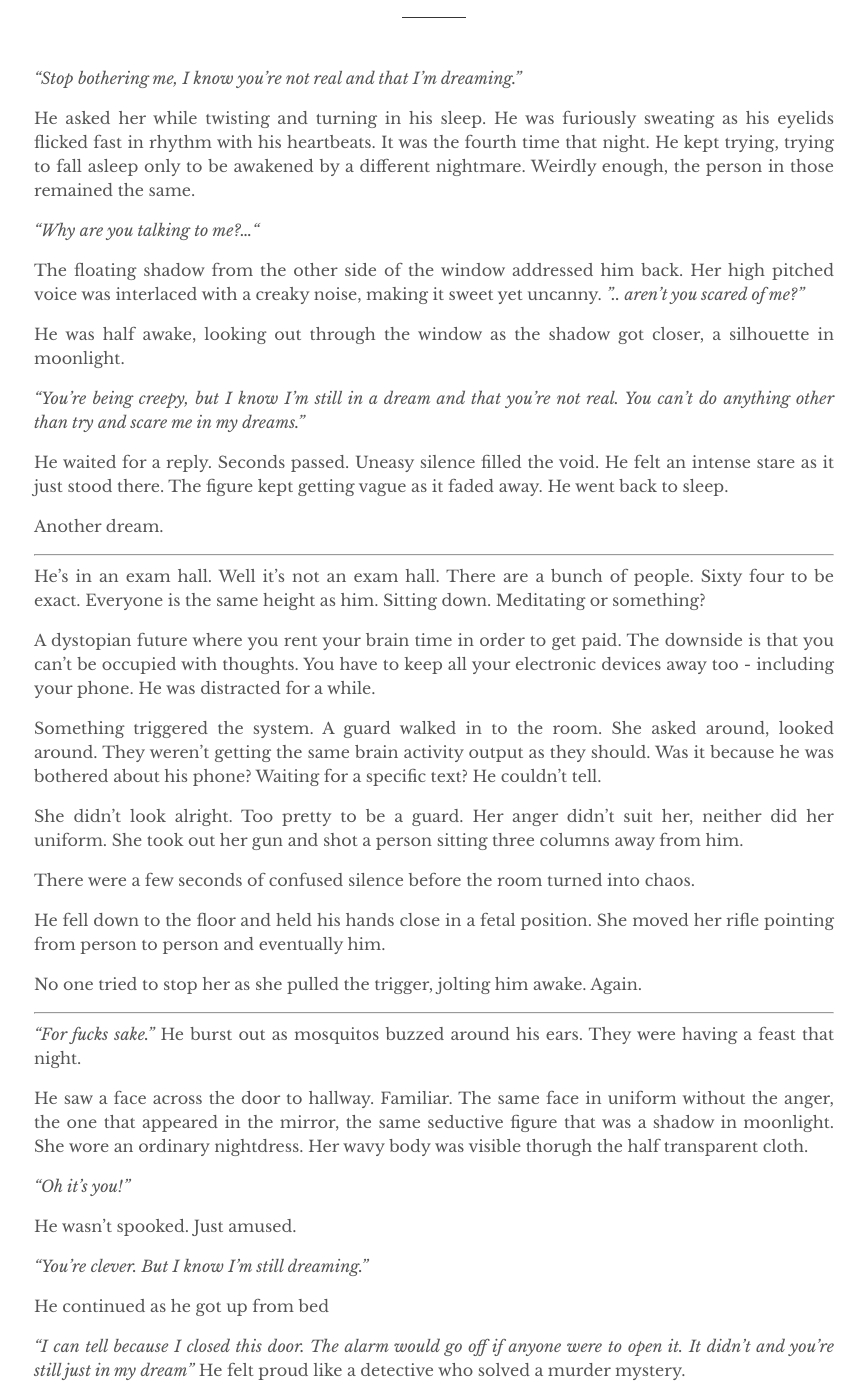
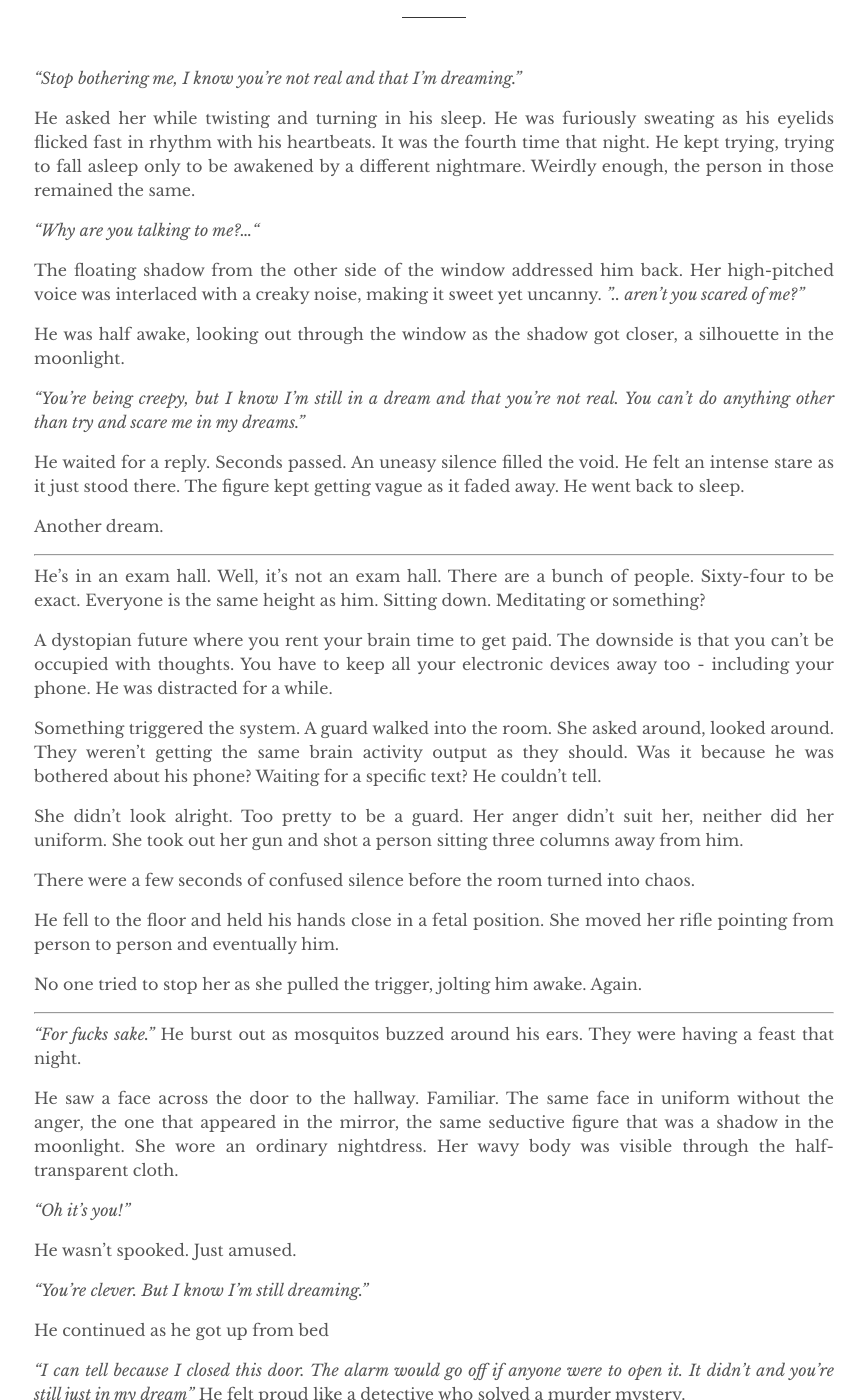
Before and after one commit to irshadshalu/irshadshalu.github.io, a Jekyll site: the page built from _posts/2024-04-16-the-last-dream.md, in a window 1280 px wide and 1400 px high, scrolled down 196 px. Shown: the whole window, without its empty margins (206-1072 px from the left). Built offline with Jekyll 4.4.1, drawn with Linux system fonts in a browser that asks for light colours; comment, search, counter and statistics services are not loaded; some of the changed text lies outside the part shown.

Commit message:
feat: grammar correction

```diff
--- a/_posts/2024-04-16-the-last-dream.md
+++ b/_posts/2024-04-16-the-last-dream.md
@@ -15,30 +15,30 @@ It was the fourth time that night. He kept trying, trying to fall asleep only to
 _"Why are you talking to me?..."_
 
 The floating shadow from the other side of the window addressed him back.
-Her high pitched voice was interlaced with a creaky noise, making it sweet yet uncanny.
+Her high-pitched voice was interlaced with a creaky noise, making it sweet yet uncanny.
 _".. aren't you scared of me?"_
 
-He was half awake, looking out through the window as the shadow got closer, a silhouette in moonlight.
+He was half awake, looking out through the window as the shadow got closer, a silhouette in the moonlight.
 
 _"You're being creepy, but I know I'm still in a dream and that you're not real. You can't do anything other than try and scare me in my dreams."_
 
-He waited for a reply. Seconds passed. Uneasy silence filled the void. He felt an intense stare as it just stood there. The figure kept getting vague as it faded away. He went back to sleep.
+He waited for a reply. Seconds passed. An uneasy silence filled the void. He felt an intense stare as it just stood there. The figure kept getting vague as it faded away. He went back to sleep.
 
 Another dream.
 
 ------
 
-He's in an exam hall. Well it's not an exam hall. There are a bunch of people. Sixty four to be exact. Everyone is the same height as him. Sitting down. Meditating or something?
+He's in an exam hall. Well, it's not an exam hall. There are a bunch of people. Sixty-four to be exact. Everyone is the same height as him. Sitting down. Meditating or something?
 
-A dystopian future where you rent your brain time in order to get paid. The downside is that you can't be occupied with thoughts. You have to keep all your electronic devices away too - including your phone. He was distracted for a while.
+A dystopian future where you rent your brain time to get paid. The downside is that you can't be occupied with thoughts. You have to keep all your electronic devices away too - including your phone. He was distracted for a while.
 
-Something triggered the system. A guard walked in to the room. She asked around, looked around. They weren't getting the same brain activity output as they should. Was it because he was bothered about his phone? Waiting for a specific text? He couldn't tell.
+Something triggered the system. A guard walked into the room. She asked around, looked around. They weren't getting the same brain activity output as they should. Was it because he was bothered about his phone? Waiting for a specific text? He couldn't tell.
 
 She didn't look alright. Too pretty to be a guard. Her anger didn't suit her, neither did her uniform. She took out her gun and shot a person sitting three columns away from him.
 
 There were a few seconds of confused silence before the room turned into chaos.
 
-He fell down to the floor and held his hands close in a fetal position. She moved her rifle pointing from person to person and eventually him.
+He fell to the floor and held his hands close in a fetal position. She moved her rifle pointing from person to person and eventually him.
 
 No one tried to stop her as she pulled the trigger, jolting him awake. Again.
 
@@ -46,7 +46,7 @@ No one tried to stop her as she pulled the trigger, jolting him awake. Again.
 
 _"For fucks sake."_ He burst out as mosquitos buzzed around his ears. They were having a feast that night.
 
-He saw a face across the door to hallway. Familiar. The same face in uniform without the anger, the one that appeared in the mirror, the same seductive figure that was a shadow in moonlight. She wore an ordinary nightdress. Her wavy body was visible thorugh the half transparent cloth.
+He saw a face across the door to the hallway. Familiar. The same face in uniform without the anger, the one that appeared in the mirror, the same seductive figure that was a shadow in the moonlight. She wore an ordinary nightdress. Her wavy body was visible through the half-transparent cloth.
 
 
  _"Oh it's you!"_
```
Also changed, not shown: other parts of _posts/2024-04-16-the-last-dream.md (+2 -2 lines).
